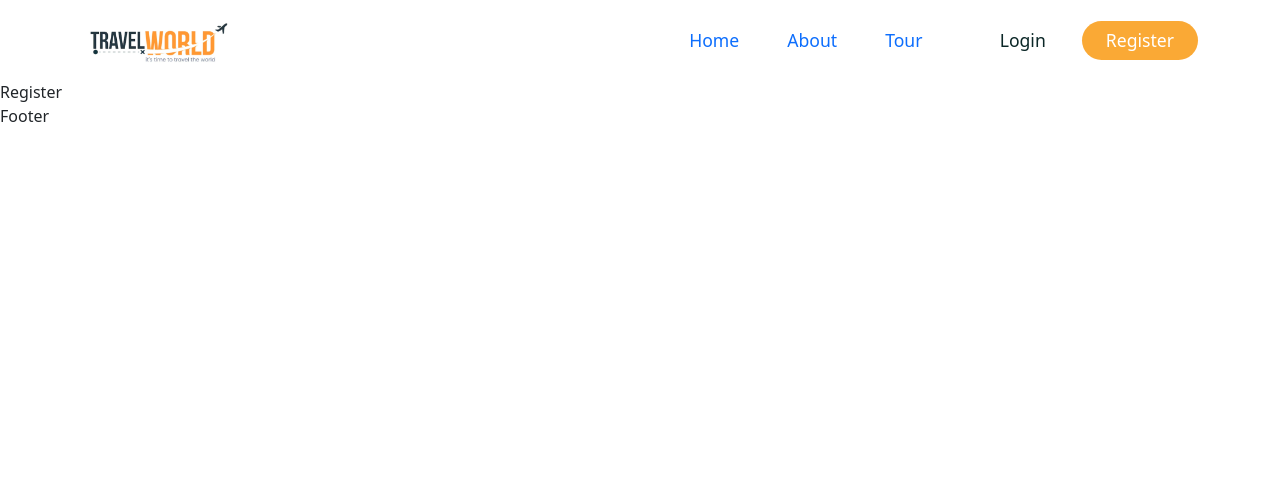
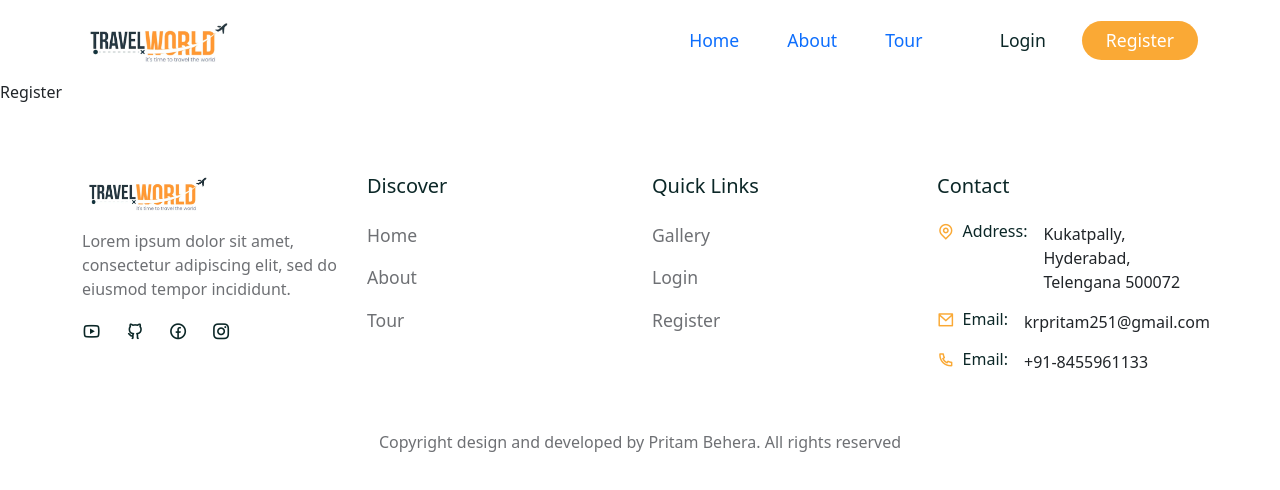
Before and after one commit to pritam377/tour-management-system, a React (Create React App) app in the folder frontend/: page /register in a window 1280 px wide. Shown: the top 490 px of the page. Built offline with nearby package versions, Linux system fonts and the light colour scheme; a web font is replaced by a local one.

Commit message:
Added Footer

```diff
--- a/frontend/src/components/Footer/Footer.jsx
+++ b/frontend/src/components/Footer/Footer.jsx
@@ -1,9 +1,136 @@
-import React from 'react'
+import React from "react";
+import "./footer.css";
+import { Container, Row, Col, ListGroup, ListGroupItem } from "reactstrap";
+import { Link } from "react-router-dom";
+import logo from "../../assets/images/logo.png";
+
+const quick__links = [
+  {
+    path: "/home",
+    display: "Home",
+  },
+  {
+    path: "/about",
+    display: "About",
+  },
+  {
+    path: "/tour",
+    display: "Tour",
+  },
+];
+
+const quick__links2 = [
+  {
+    path: "/gallery",
+    display: "Gallery",
+  },
+  {
+    path: "/login",
+    display: "Login",
+  },
+  {
+    path: "/register",
+    display: "Register",
+  },
+];
 
 const Footer = () => {
+  const year = new Date().getFullYear;
   return (
-    <div>Footer</div>
-  )
-}
+    <footer className="footer">
+      <Container>
+        <Row>
+          <Col lg="3">
+            <div className="logo">
+              <img src={logo} alt="logo" />
+              <p>
+                Lorem ipsum dolor sit amet, consectetur adipiscing elit, sed do
+                eiusmod tempor incididunt.
+              </p>
 
-export default Footer
+              <div className="social__links d-flex align-item-center gap-4">
+                <span>
+                  <Link to="#"><i class="ri-youtube-line"></i></Link>
+                </span>
+                <span>
+                  <Link to="#"><i class="ri-github-line"></i></Link>
+                </span>
+                <span>
+                  <Link to="#"><i class="ri-facebook-circle-line"></i></Link>
+                </span>
+                <span>
+                  <Link to="#"><i class="ri-instagram-line"></i></Link>
+                </span>
+              </div>
+            </div>
+          </Col>
+          <Col lg='3'>
+            <h5 className="footer__link-title">
+              Discover
+            </h5>
+            <ListGroup className="footer__quick-links">
+              {
+                quick__links.map((item,index)=>(
+                  <ListGroupItem key={index} className="ps-0 border-0">
+                    <Link to={item.path}>{item.display}</Link>
+                  </ListGroupItem>
+                ))
+              }
+            </ListGroup>
+          </Col>
+          <Col lg='3'>
+          <h5 className="footer__link-title">
+              Quick Links
+            </h5>
+            <ListGroup className="footer__quick-links">
+              {
+                quick__links2.map((item,index)=>(
+                  <ListGroupItem key={index} className="ps-0 border-0">
+                    <Link to={item.path}>{item.display}</Link>
+                  </ListGroupItem>
+                ))
+              }
+            </ListGroup>
+          </Col>
+          <Col lg='3'>
+          <h5 className="footer__link-title">
+              Contact
+            </h5>
+            <ListGroup className="footer__quick-links">
+                  <ListGroupItem className="ps-0 border-0 d-flex aalign-item-center gap-3">
+                    <h6 className="mb-0 d-flex align-item-center gap-2">
+                      <span><i class="ri-map-pin-line"></i></span>
+                      Address:
+                    </h6>
+                    <p className="mb-0">Kukatpally, Hyderabad, Telengana 500072</p>
+                  </ListGroupItem>
+            </ListGroup>
+            <ListGroup className="footer__quick-links">
+                  <ListGroupItem className="ps-0 border-0 d-flex aalign-item-center gap-3">
+                    <h6 className="mb-0 d-flex align-item-center gap-2">
+                      <span><i class="ri-mail-line"></i></span>
+                      Email:
+                    </h6>
+                    <p className="mb-0">krpritam251@gmail.com</p>
+                  </ListGroupItem>
+            </ListGroup>
+            <ListGroup className="footer__quick-links">
+                  <ListGroupItem className="ps-0 border-0 d-flex aalign-item-center gap-3">
+                    <h6 className="mb-0 d-flex align-item-center gap-2">
+                      <span><i class="ri-phone-line"></i></span>
+                      Email:
+                    </h6>
+                    <p className="mb-0">+91-8455961133</p>
+                  </ListGroupItem>
+            </ListGroup>
+          </Col>
+          <Col lg='12' className="text-center pt-5">
+            <p className="copyright">Copyright {year} design and developed by Pritam Behera. All rights reserved</p>
+          </Col>
+        </Row>
+      </Container>
+    </footer>
+  );
+};
+
+export default Footer;
--- /dev/null
+++ b/frontend/src/components/Footer/footer.css
@@ -0,0 +1,40 @@
+.footer{
+    padding-top: 70px;
+    padding-bottom: 30px;
+}
+
+.footer .logo img{
+    width: 50%;
+    margin-bottom: 1rem;
+}
+
+.footer .logo p{
+    color: var(--text-color);
+}
+
+.social__links span a{
+    text-decoration: none;
+    color: var(--heading-color);
+    font-size: 1.2rem;
+}
+
+.footer__link-title{
+    color: var(--heading-color);
+    margin-bottom: 1rem;
+}
+
+.footer__quick-links li a{
+    text-decoration: none;
+    color: var(--text-color);
+    font-size: 1.1rem;
+}
+
+.footer__quick-links h6 span i{
+    color: var(--secondary-color);
+    font-size: 1.1rem;
+}
+
+.copyright{
+    color: var(--text-color);
+    font-size: 1rem;
+}
--- a/frontend/src/components/Header/Header.jsx
+++ b/frontend/src/components/Header/Header.jsx
@@ -1,8 +1,8 @@
-import React from "react";
+import React, { useRef, useEffect } from "react";
 import { Container, Row, Button } from "reactstrap";
 import { NavLink, Link } from "react-router-dom";
 import logo from "../../assets/images/logo.png";
-import "../Header/header.css"
+import "../Header/header.css";
 
 const nav__links = [
   {
@@ -20,8 +20,26 @@
 ];
 
 const Header = () => {
+  const headerRef = useRef(null);
+  const stickyHeaderFunc = () => {
+    window.addEventListener("scroll", () => {
+      if (
+        document.body.scrollTop > 80 ||
+        document.documentElement.scrollTop > 80
+      ) {
+        headerRef.current.classList.add("sticky__header");
+      } else {
+        headerRef.current.classList.remove("sticky__header");
+      }
+    });
+  };
+
+  useEffect(()=>{
+    stickyHeaderFunc()
+    return window.removeEventListener('scroll',stickyHeaderFunc)
+  })
   return (
-    <header className="header">
+    <header className="header" ref={headerRef}>
       <Container>
         <Row>
           <div className="nav__wrapper d-flex align-item-center justify-content-between">
@@ -36,7 +54,14 @@
               <ul className="menu d-flex align-item-center gap-5">
                 {nav__links.map((item, index) => (
                   <li className="nav__item" key={index}>
-                    <NavLink to={item.path} className={navClass=> navClass.isActive ? 'active__link':''}>{item.display}</NavLink>
+                    <NavLink
+                      to={item.path}
+                      className={(navClass) =>
+                        navClass.isActive ? "active__link" : ""
+                      }
+                    >
+                      {item.display}
+                    </NavLink>
                   </li>
                 ))}
               </ul>
@@ -44,13 +69,17 @@
             {/* ===========mennu ends======= */}
 
             <div className="nav__right d-flex align-items-center gap-4">
-                <div className="nav__btns d-flex align-items-center gap-4">
-                  <Button className="btn secondary__btn"><Link to="/login">Login</Link></Button>
-                  <Button className="btn primary__btn"><Link to="/register">Register</Link></Button>
-                </div>
-                <span className="mobile__menu">
-                  <i class="ri-menu-line"></i>
-                </span>
+              <div className="nav__btns d-flex align-items-center gap-4">
+                <Button className="btn secondary__btn">
+                  <Link to="/login">Login</Link>
+                </Button>
+                <Button className="btn primary__btn">
+                  <Link to="/register">Register</Link>
+                </Button>
+              </div>
+              <span className="mobile__menu">
+                <i class="ri-menu-line"></i>
+              </span>
             </div>
           </div>
         </Row>
--- a/frontend/src/shared/newsletter.css
+++ b/frontend/src/shared/newsletter.css
@@ -32,3 +32,19 @@
     font-size: 1rem;
     color: var(--heading-color);
 }
+
+.newsletter__input input:focus{
+    outline: none;
+}
+
+.newsletter__btn{
+    padding: 0.5rem 1.5rem !important;
+    background: var(--secondary-color) !important;
+    color: #fff !important;
+    font-size: 1.1rem !important;
+}
+
+.newsletter__content p{
+    color: var(--heading-color);
+    font-size: 1.1rem;
+}
```
